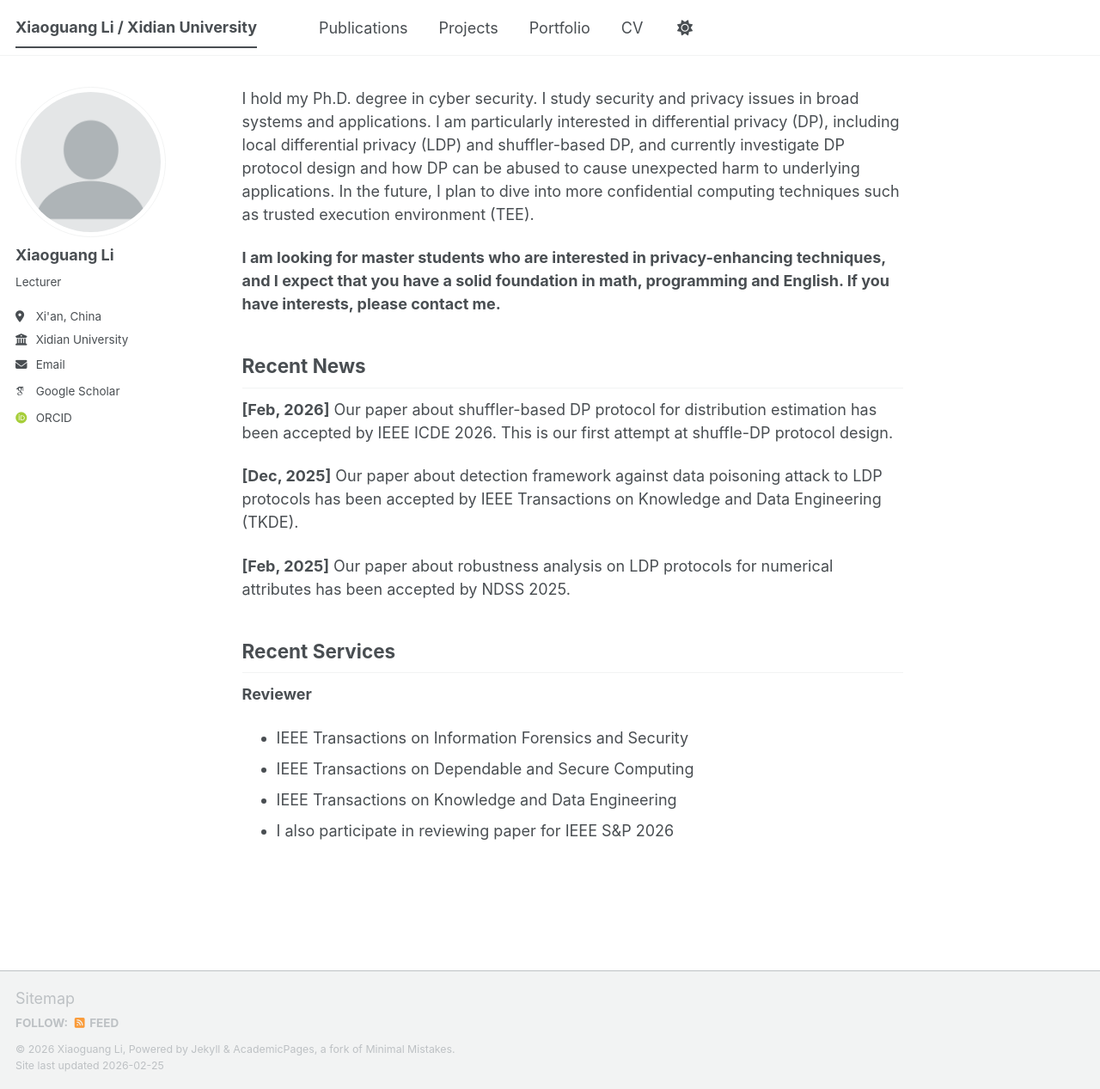
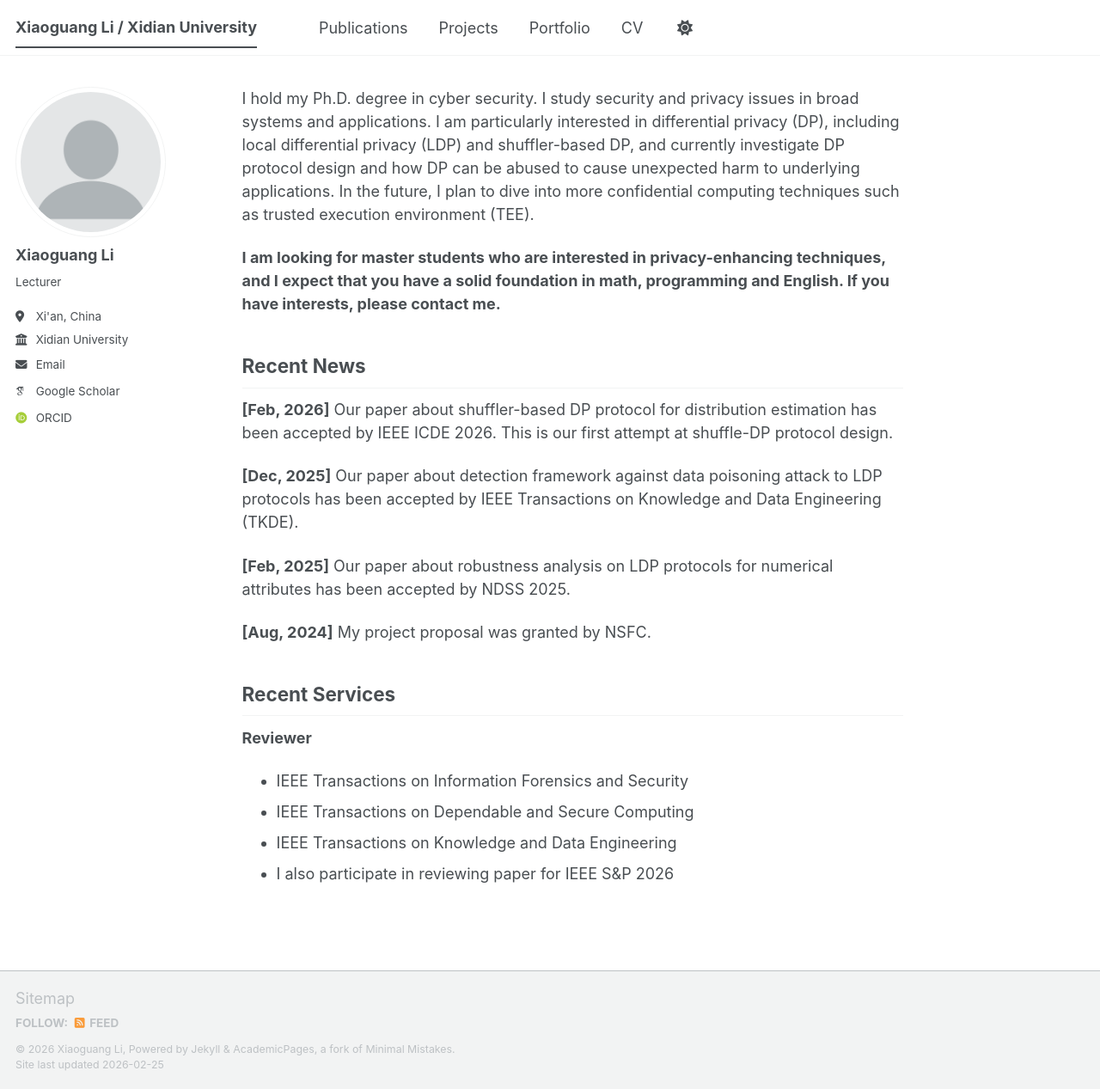
Before and after one commit to meliosem/meliosem.github.io, a Jekyll site: the page built from _pages/about.md, in a window 1280 px wide and 1267 px high. Shown: the whole window at 86% size. Built offline with Jekyll 4.4.1, drawn with Linux system fonts in a browser that asks for light colours; some web fonts are replaced; a script bundle is joined from its source files by our own code; library files that are not in the unit come from our copies.

```diff
--- a/_pages/about.md
+++ b/_pages/about.md
@@ -20,6 +20,8 @@ Recent News
 
 **[Feb, 2025]** Our paper about robustness analysis on LDP protocols for numerical attributes has been accepted by NDSS 2025.
 
+**[Aug, 2024]** My project proposal was granted by NSFC.
+
 
 Recent Services
 -----------
```
Also changed, not shown: _publications/Robust-Single-message-Shuffle-Differential-Privacy-Protocol-for-Accurate-Distribution-Estimation.md (+1 -1 lines), 1 other file.
